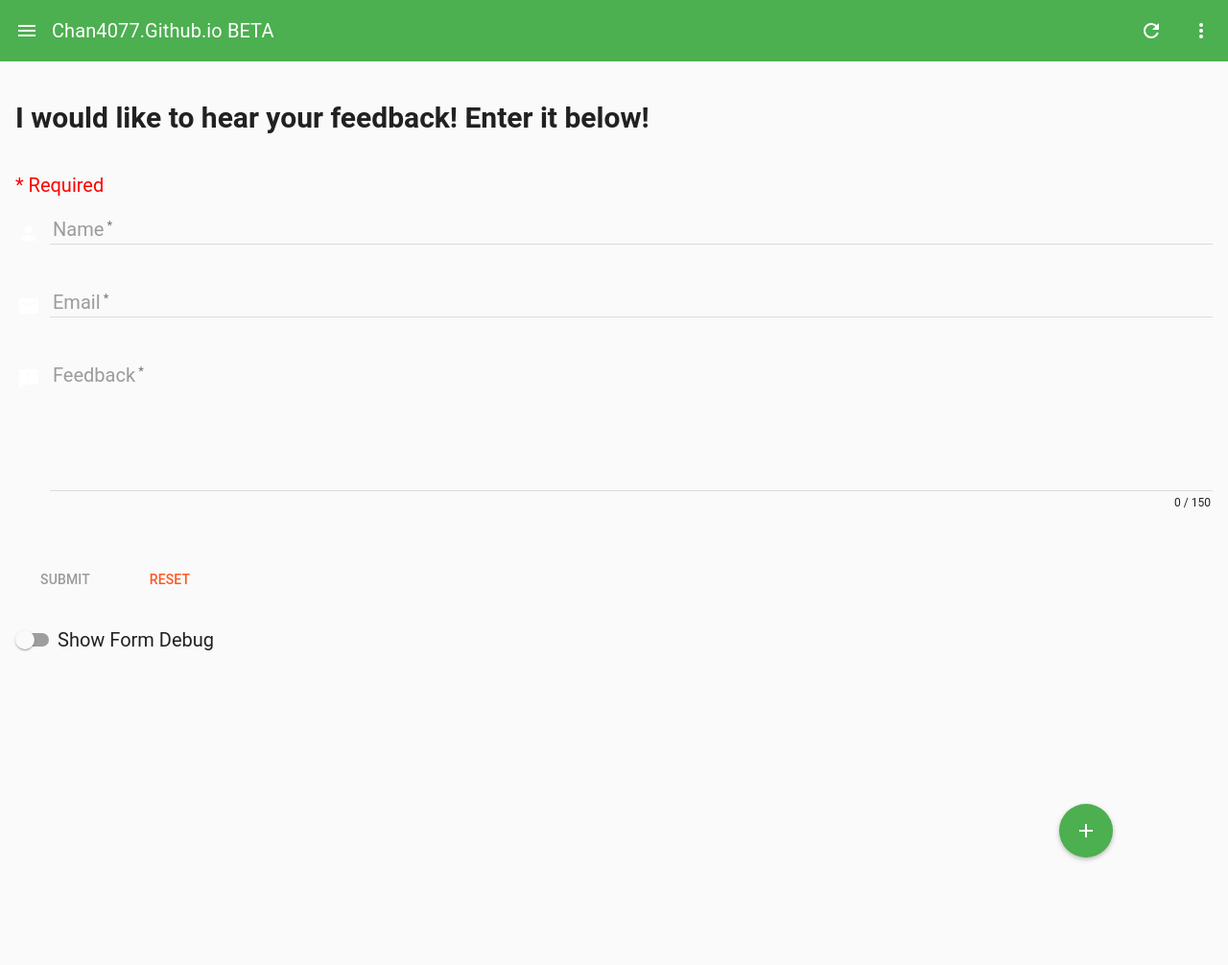
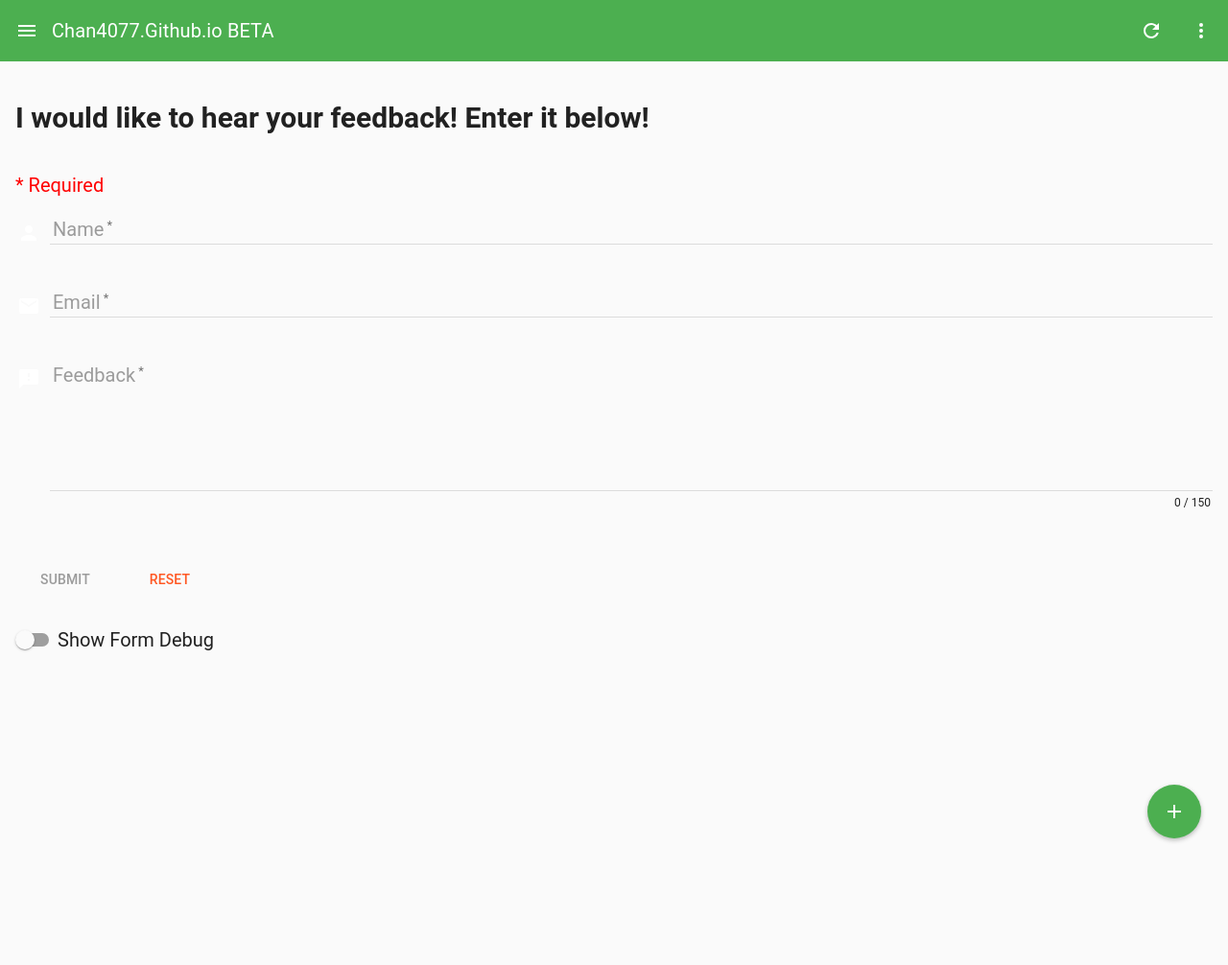
Before and after one commit to EdricChan03/edricchan03.github.io, a Jekyll site: the page angular/test.html, which Jekyll copies as it is, in a window 1280 px wide. Shown: the whole page at 96% size. Built offline with Jekyll 4.4.1, drawn with Linux system fonts in a browser that asks for light colours; after the commit the page ends 900 px from its top, so only the background shows below that.

Commit message:
Change to md-content

```diff
--- a/angular/test.html
+++ b/angular/test.html
@@ -138,10 +138,10 @@
                 <br> feedback.$invalid = <code>{{feedbackbeta.$invalid}}</code>
             </div>
             <!--FAB Speed Dial-->
-            <div class="fab-area" layout="column" layout-align="center center">
+            <md-content class="md-padding">
                 <md-fab-speed-dial md-direction="top" class="md-scale" id="FAB-share">
                     <md-fab-trigger>
-                        <md-button aria-label="menu" class="md-fab md-primary">
+                        <md-button aria-label="Add" class="md-fab md-primary md-fab-bottom-right">
                             <md-icon md-svg-icon="plus"></md-icon>
                         </md-button>
                     </md-fab-trigger>
@@ -156,7 +156,7 @@
                         </md-button>
                     </md-fab-actions>
                 </md-fab-speed-dial>
-            </div>
+            </md-content>
         </md-content>
     </div>
     <!--Sidenav-->
--- a/css/test.css
+++ b/css/test.css
@@ -19,11 +19,3 @@ code {
     bottom: 0px;
     right: 0px;
 }
-.fab-area {
-  min-width: 300px;
-  min-height: 300px;
-  width: 300px;
-  height: 300px;
-  margin-left: auto;
-  margin-right: auto;
-}
```
